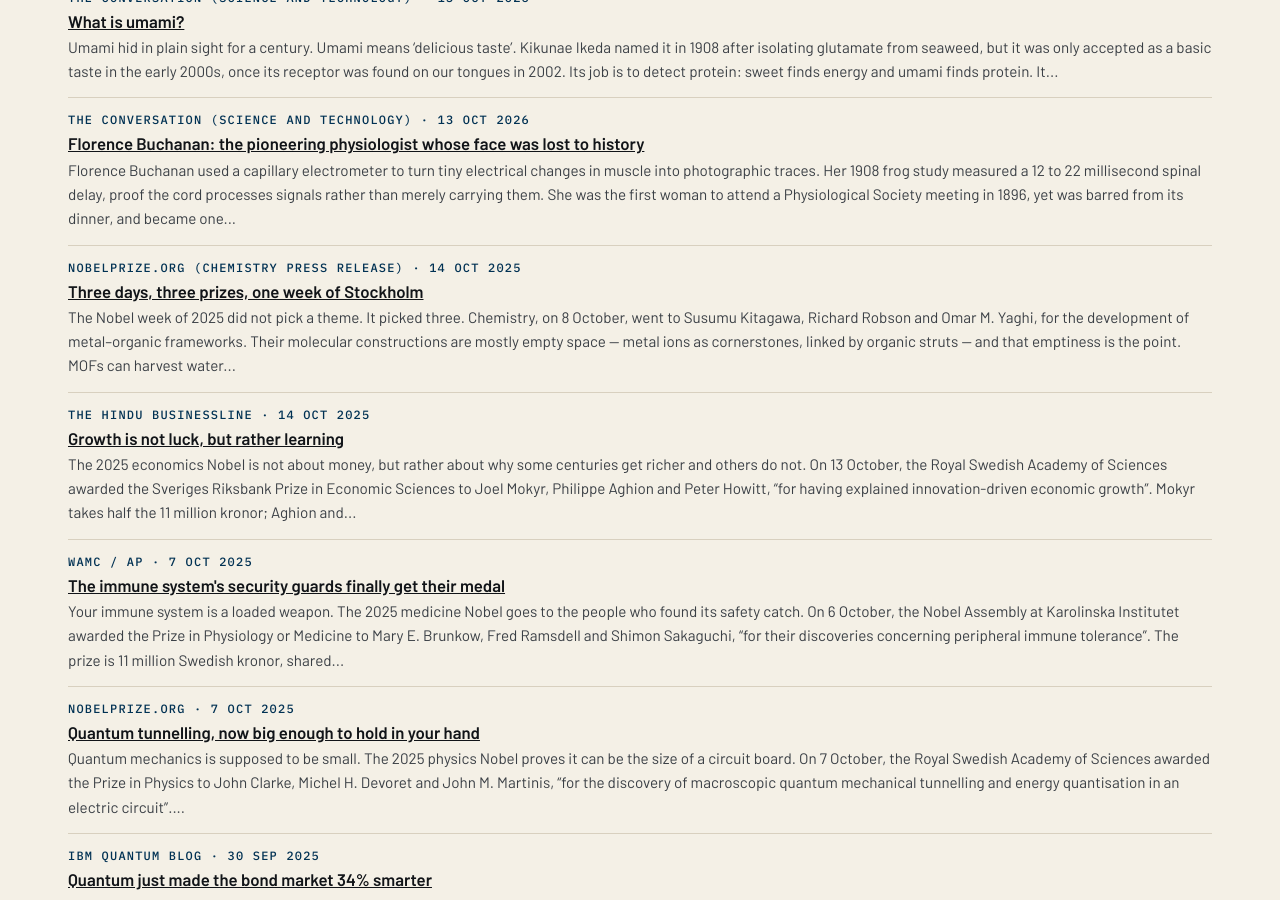
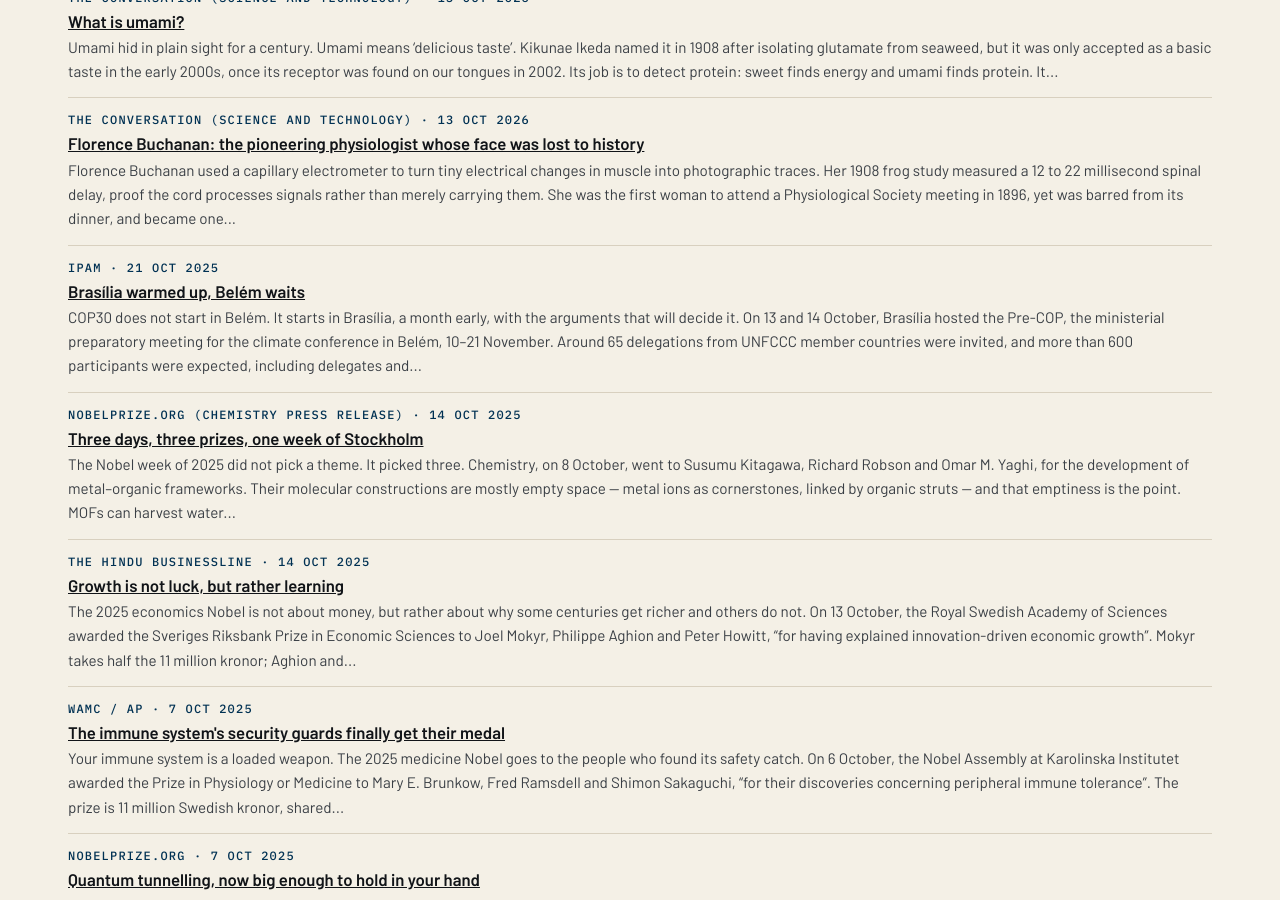
Before and after one commit to katz-news/katz.news, a Jekyll site: the page built from briefs/index.html, in a window 1280 px wide and 900 px high, scrolled down 14549 px. Built offline with Jekyll 4.4.1, drawn with Linux system fonts in a browser that asks for light colours.

```diff
--- a/_data/build.yml
+++ b/_data/build.yml
@@ -1 +1 @@
-published_at: 2026-11-06T18:26:31Z
+published_at: 2026-11-06T18:28:21Z
--- /dev/null
+++ b/_posts/briefs/2026-11-06-brasilia-warmed-up-belem-waits.md
@@ -0,0 +1,17 @@
+---
+published: true
+title: Brasília warmed up, Belém waits
+date: 2025-10-21
+section: science
+source_name: IPAM
+source_url: https://ipam.org.br/pre-cop-brings-together-governments-to-make-progress-on-key-issues/
+---
+COP30 does not start in Belém. It starts in Brasília, a month early, with the arguments that will decide it.
+
+On 13 and 14 October, Brasília hosted the Pre-COP, the ministerial preparatory meeting for the climate conference in Belém, 10–21 November. Around 65 delegations from UNFCCC member countries were invited, and more than 600 participants were expected, including delegates and observers, at the Brasil International Convention Center.
+
+The opening was attended by President Luiz Inácio Lula da Silva, Foreign Minister Mauro Vieira, Environment Minister Marina Silva, Indigenous Peoples Minister Sonia Guajajara and Finance Minister Fernando Haddad. The Brazilian presidency's three aims were plain: strengthen multilateralism, connect the climate regime to people's real lives, and accelerate implementation of the Paris Agreement.
+
+The Pre-COP is not part of the official UNFCCC calendar, but rather the rehearsal where consensus is built — or not. After it, the mood was cautiously positive: agreement on implementation, and a gap, still, on finance.
+
+Conclusion: the Pre-COP is not the conference, but rather its prelude — a pre-COP, a promise, and a month to keep it.
```
